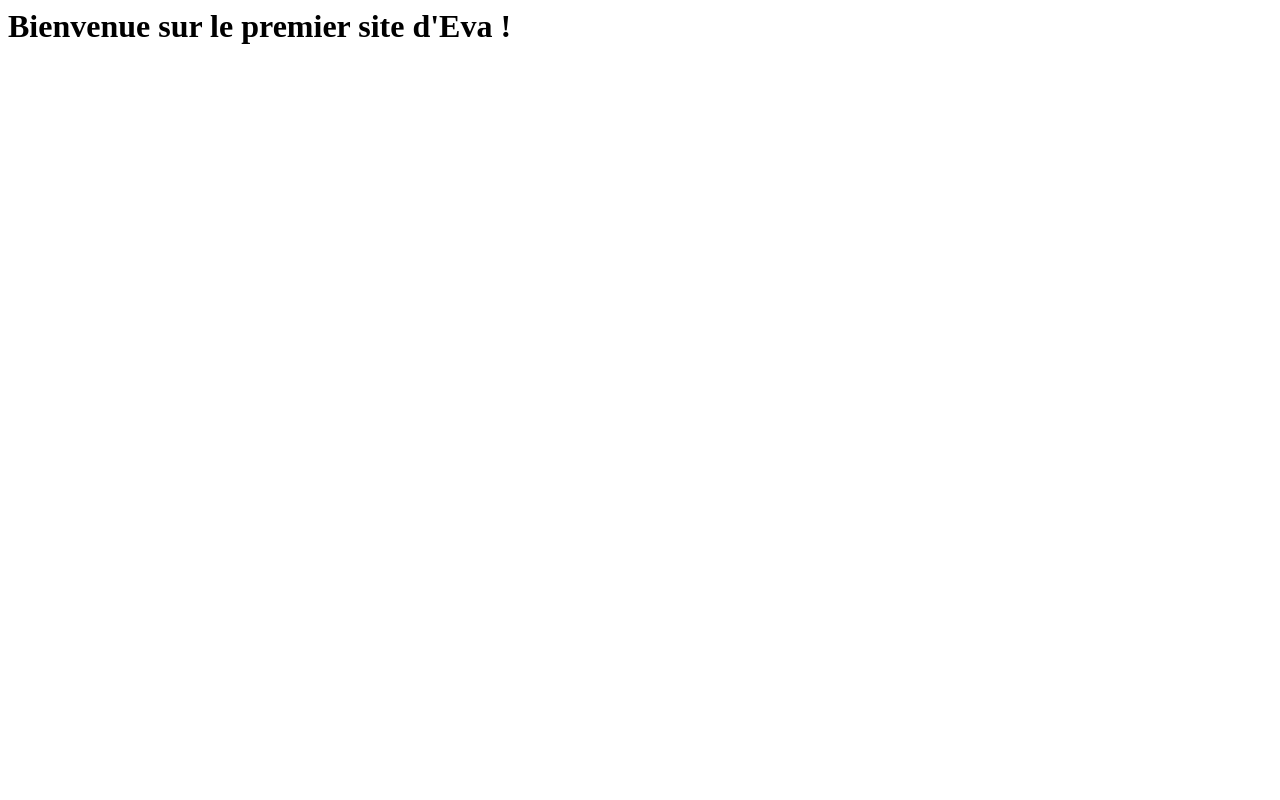
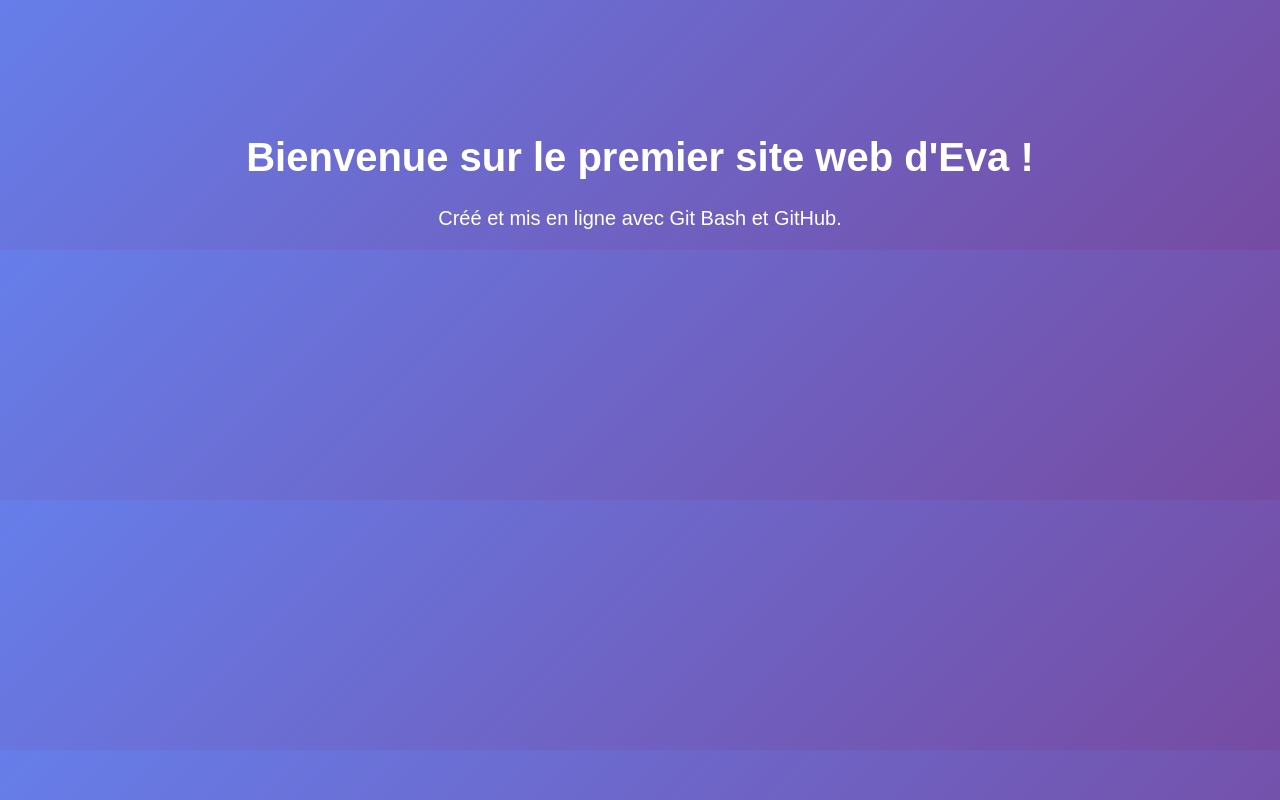
Before and after one commit to ndaweva645-dot/mon-premier-projet, a plain HTML site: page index.html in a window 1280 px wide. Drawn offline with Linux system fonts and the light colour scheme.

Commit message:
Ajout du style CSS

```diff
--- a/index.html
+++ b/index.html
@@ -1 +1,22 @@
-<h1>Bienvenue sur le premier site d'Eva !</h1>
+<!DOCTYPE html>
+<html lang="fr">
+<head>
+  <meta charset="UTF-8">
+  <title>Site d'Eva</title>
+  <style>
+    body {
+      font-family: Arial, sans-serif;
+      background: linear-gradient(135deg, #667eea, #764ba2);
+      color: white;
+      text-align: center;
+      padding-top: 100px;
+    }
+    h1 { font-size: 40px; }
+    p { font-size: 20px; }
+  </style>
+</head>
+<body>
+  <h1>Bienvenue sur le premier site web d'Eva !</h1>
+  <p>Créé et mis en ligne avec Git Bash et GitHub.</p>
+</body>
+</html>
```
